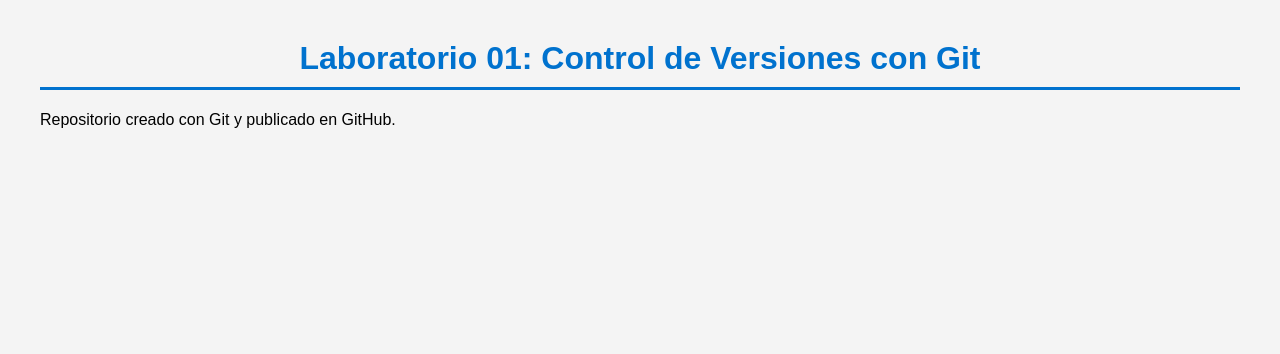
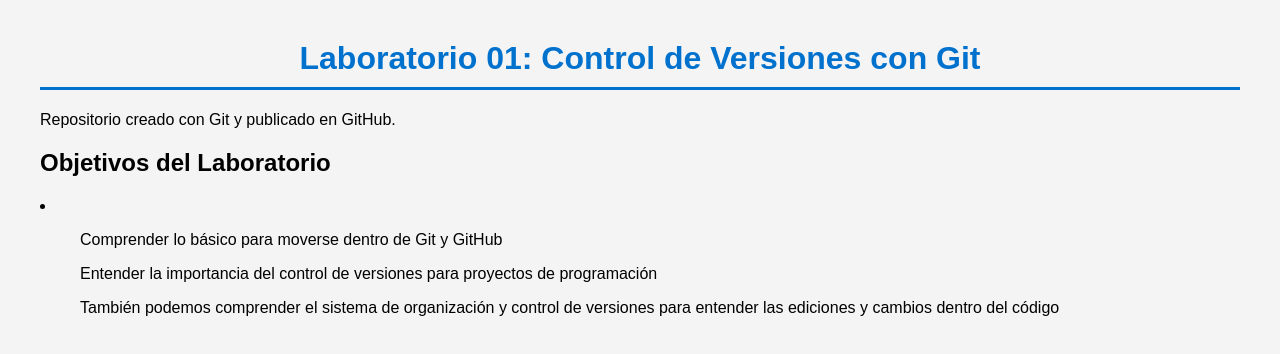
Before and after one commit to B3NJ1RO/DISAVIP, a plain HTML site: page index.html in a window 1280 px wide. Drawn offline with Linux system fonts and the light colour scheme.

Commit message:
Agragando h2 y objetivos del Lab 01 - index.html

```diff
--- a/index.html
+++ b/index.html
@@ -8,5 +8,20 @@
   <body>
     <h1>Laboratorio 01: Control de Versiones con Git</h1>
     <p>Repositorio creado con Git y publicado en GitHub.</p>
+
+    <h2>Objetivos del Laboratorio</h2>
+    <li>
+      <ul>
+        Comprender lo básico para moverse dentro de Git y GitHub
+      </ul>
+      <ul>
+        Entender la importancia del control de versiones para proyectos de
+        programación
+      </ul>
+      <ul>
+        También podemos comprender el sistema de organización y control de
+        versiones para entender las ediciones y cambios dentro del código
+      </ul>
+    </li>
   </body>
 </html>
```
